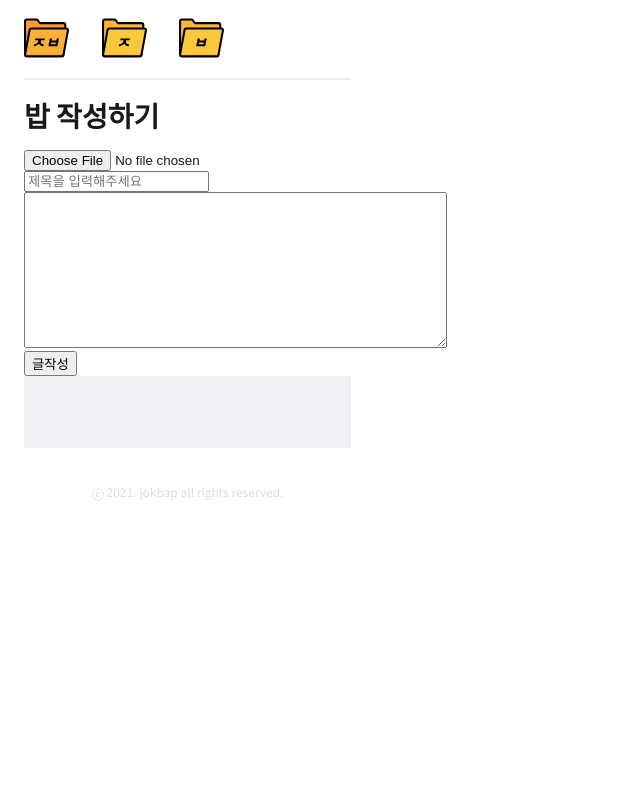
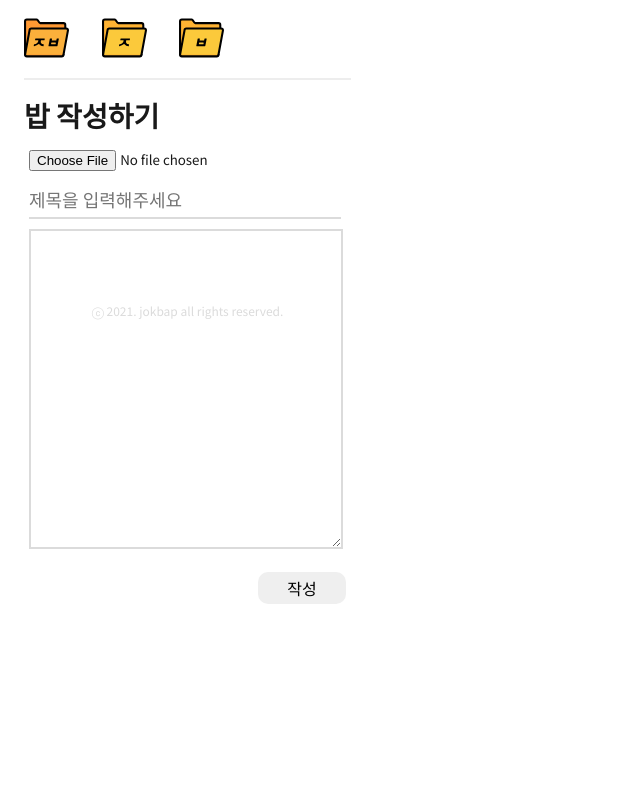
Before and after one commit to JokBo-One-Meallion-Studio/JokBop_OneMeal, a Django app: page /jpage/create_bap in a window 1280 px wide. Shown: the whole page, without its empty margins (0-640 px from the left). Run offline with Django 3.2, Linux system fonts and the light colour scheme.

Commit message:
create.css

```diff
--- a/jokbapPrj/main/static/css/base.css
+++ b/jokbapPrj/main/static/css/base.css
@@ -40,7 +40,7 @@ body {
     width: 327px;
     height: 72px;
     margin-bottom: 20px;
-    background-color: #f1f1f5;
+    /* background-color: #f1f1f5; */
   }
 
   #footer {
--- a/jokbapPrj/main/static/css/create.css
+++ b/jokbapPrj/main/static/css/create.css
@@ -149,22 +149,53 @@ a:hover {
 }
 
 .uploadArea{
+  font-family: "Noto Sans KR", sans-serif;
   width: 327px;
   height: 45px;
+  padding-left: 5px;
+  padding-right: 5px;
+  display: flex;
+  flex-flow: row;
+  box-sizing: border-box;
 }
 
-.mb-3{
 
+.form-control{
+  font-family: "Noto Sans KR", sans-serif;
 }
 
 .signup{
-
+  width: 312px;
+  height: 16px;
+  font-size: large;
+  border-color: #dbdbdb;
+  border-style: solid;
+  border-left: none;
+  border-right: none;
+  border-top: none;
+  margin-bottom: 10px;
+  margin-top: 10px;
+  font-family: "Noto Sans KR", sans-serif;
+  padding: 10px 0 10px 0;
+  background-color: transparent;
 }
 
-.btn btn-primary{
-
+.btn-primary{
+  float: right;
+  font-family: "Noto Sans KR", sans-serif;
+  width: 88px;
+  height: 32px;
+  font-size: 12pt;
+  border-radius: 10px;
+  border: none;
+  margin-top: 20px;
 }
 
 #newpost{
-
+  width: 306px;
+  height: 312px;
+  border-color: #dbdbdb;
+  border-style: solid;
+  border-width: 2px;
+  padding: none;
 }
--- a/jokbapPrj/main/templates/newBap.html
+++ b/jokbapPrj/main/templates/newBap.html
@@ -11,7 +11,7 @@
             밥 작성하기
         </h1>
     </div>
-    <div id="uploadArea">
+    <div class="uploadArea">
          <form  method="post" action="{% url 'upload_bap' %}" enctype="multipart/form-data">
              {%csrf_token%}
              <div class="mb-3">
@@ -20,7 +20,7 @@
              </div>
              <input name="title" class="signup" type="text" placeholder="제목을 입력해주세요 " required>
              <textarea name="text" id="newpost" cols="50" rows="10" required></textarea>
-             <button type="submit" class="btn btn-primary">글작성</button>
+             <button type="submit" class="btn-primary">작성</button>
          </form>
     </div>
 
--- a/jokbapPrj/main/templates/newJokbo.html
+++ b/jokbapPrj/main/templates/newJokbo.html
@@ -5,7 +5,6 @@
     <head>
         <link type="text/css" rel="stylesheet" href="{% static 'css/create.css'%}">
         </style>
-        <link rel="stylesheet" href="{% static 'css/newJokbo.css'%}">
     </head>
     <div class='title-container' > <!--base.css에서 수정-->
         <h1>
@@ -21,7 +20,7 @@
              </div>
              <input name="title" class="signup" type="text" placeholder="제목을 입력해주세요 " required>
              <textarea name="text" id="newpost" cols="50" rows="10" required></textarea>
-             <button type="submit" class="btn btn-primary">글작성</button>
+             <button type="submit" class="btn-primary">작성</button>
          </form>
     </div>
 
```
